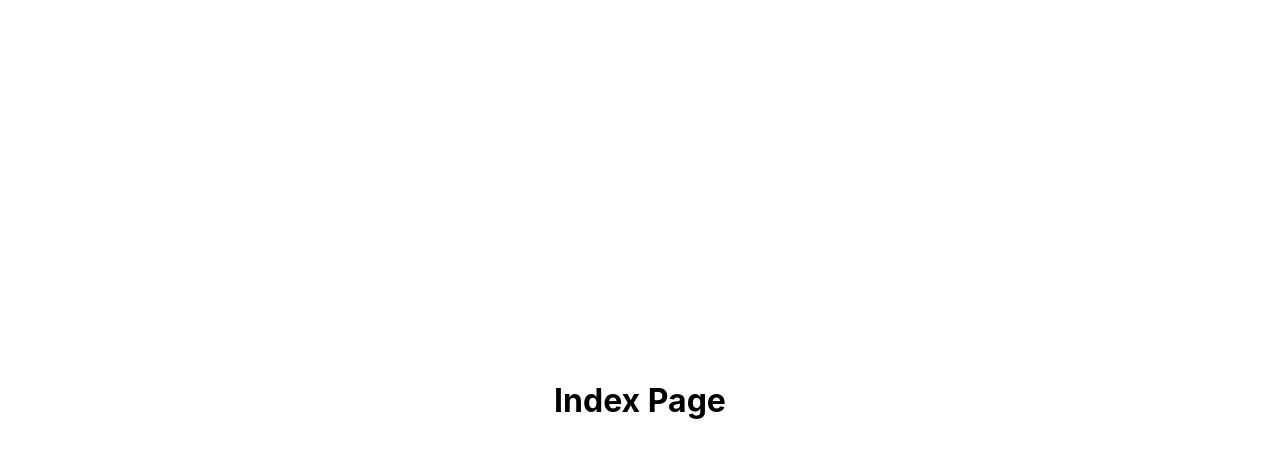
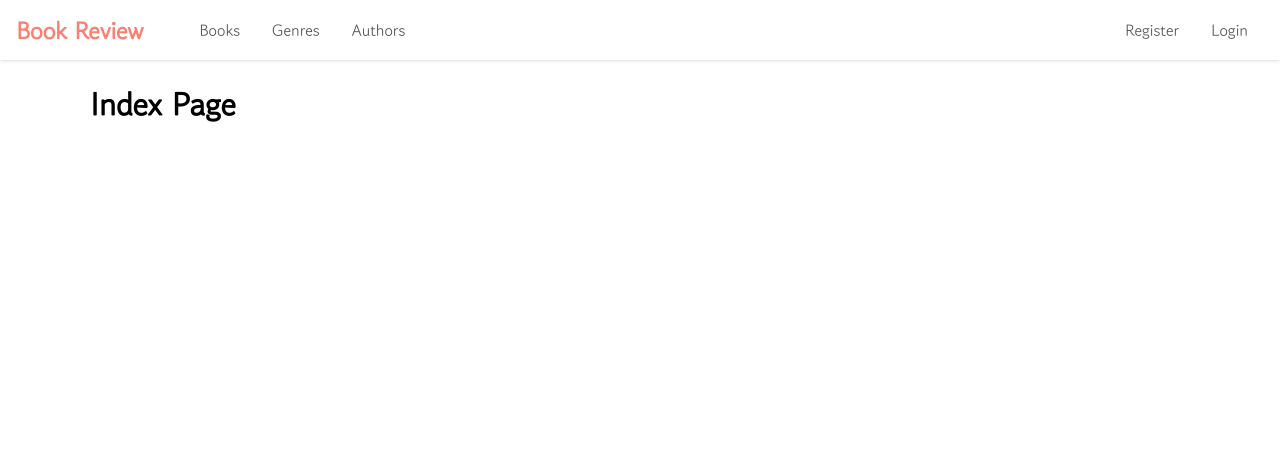
Before and after one commit to W1ckedD/book_review_client_nextjs, a Next.js app: page / in a window 1280 px wide. Shown: the top 458 px of the page. Built offline with nearby package versions, Linux system fonts and the light colour scheme.

Commit message:
added layout and navbar

```diff
--- /dev/null
+++ b/components/Layout/Layout.js
@@ -0,0 +1,13 @@
+import Navbar from '@components/Layout/Navbar';
+import styles from '@styles/Layout/Layout.module.css';
+
+export default function Layout({ children }) {
+  return (
+    <div>
+      <Navbar />
+      <div className={styles.container}>
+        {children}
+      </div>
+    </div>
+  )
+}
--- /dev/null
+++ b/components/Layout/Navbar.js
@@ -0,0 +1,45 @@
+import styles from "@styles/Layout/Navbar.module.css";
+import Link from "next/link";
+import { useRouter } from 'next/router';
+
+export default function Navbar() {
+  const { pathname } = useRouter();
+  return (
+    <nav className={styles.navbar}>
+      <Link href="/">
+        <a className={styles.navbarBrand}>Book Review</a>
+      </Link>
+      <div className={styles.navContainer}>
+        <ul className={styles.nav}>
+          <li className={styles.navItem}>
+            <Link href="/books">
+              <a className={pathname === '/books' ? styles.active : ''}>Books</a>
+            </Link>
+          </li>
+          <li className={styles.navItem}>
+            <Link href="/genres">
+              <a className={pathname === '/genres' ? styles.active : ''}>Genres</a>
+            </Link>
+          </li>
+          <li className={styles.navItem}>
+            <Link href="/authors">
+              <a className={pathname === '/authors' ? styles.active : ''}>Authors</a>
+            </Link>
+          </li>
+        </ul>
+        <ul className={styles.nav}>
+          <li className={styles.navItem}>
+            <Link href="/register">
+              <a className={pathname === '/register' ? styles.active : ''}>Register</a>
+            </Link>
+          </li>
+          <li className={styles.navItem}>
+            <Link href="/login">
+              <a className={pathname === '/login' ? styles.active : ''}>Login</a>
+            </Link>
+          </li>
+        </ul>
+      </div>
+    </nav>
+  );
+}
--- a/pages/index.js
+++ b/pages/index.js
@@ -1,12 +1,13 @@
 import Head from 'next/head'
 import Image from 'next/image'
-import styles from '../styles/Home.module.css'
+import Layout from '@components/Layout/Layout'
+import styles from '@styles/Home.module.css'
 
 
 export default function Home() {
   return (
-    <div className={styles.container}>
+    <Layout>
       <h1>Index Page</h1>
-    </div>
+    </Layout>
   )
 }
--- /dev/null
+++ b/styles/Layout/Layout.module.css
@@ -0,0 +1,5 @@
+.container {
+  max-width: 1100px;
+  width: 100%;
+  margin: auto;
+}
--- /dev/null
+++ b/styles/Layout/Navbar.module.css
@@ -0,0 +1,37 @@
+.navbar {
+  display: flex;
+  height: 60px;
+  padding: 1rem;
+  box-shadow: 0 0 4px #ccc;
+  align-items: center;
+}
+
+.navContainer {
+  display: flex;
+  flex: 1;
+  justify-content: space-between;
+  align-items: center;
+}
+
+.navbarBrand {
+  font-size: 24px;
+  color: salmon;
+  font-weight: bold;
+}
+
+.nav {
+  display: flex;
+  list-style: none;
+}
+
+.navItem {
+  padding: 1rem;
+}
+
+.navItem a {
+  color: #555;
+}
+
+.navItem a:hover, .navItem a.active {
+  color: black;
+}
--- a/styles/globals.css
+++ b/styles/globals.css
@@ -1,9 +1,10 @@
+@import url('https://fonts.googleapis.com/css2?family=Gowun+Dodum&display=swap');
+
 html,
 body {
   padding: 0;
   margin: 0;
-  font-family: -apple-system, BlinkMacSystemFont, Segoe UI, Roboto, Oxygen,
-    Ubuntu, Cantarell, Fira Sans, Droid Sans, Helvetica Neue, sans-serif;
+  font-family: 'Gowun Dodum', sans-serif;
 }
 
 a {
```
Also changed, not shown: components/books/BookGrid.js (added, +9 -0 lines), pages/login.js (added, +9 -0 lines), styles/books/BookGrid.module.css (added).
